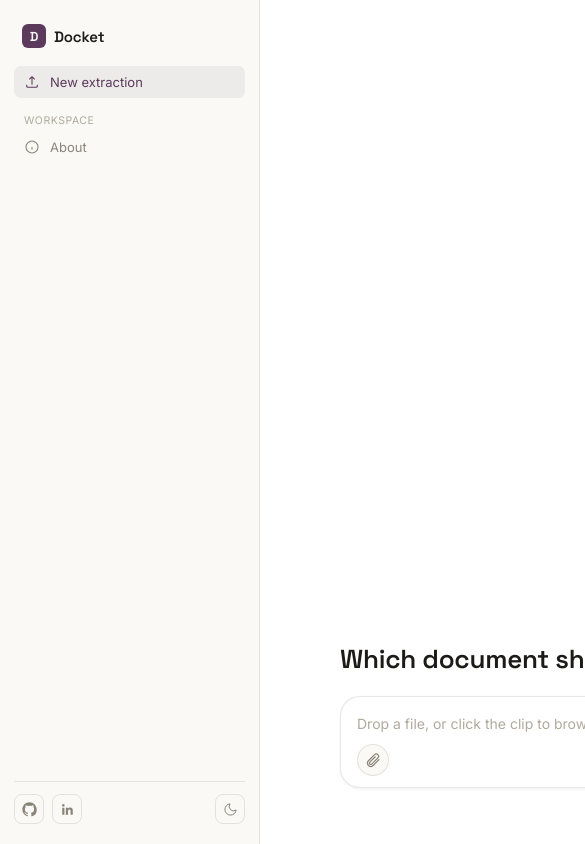
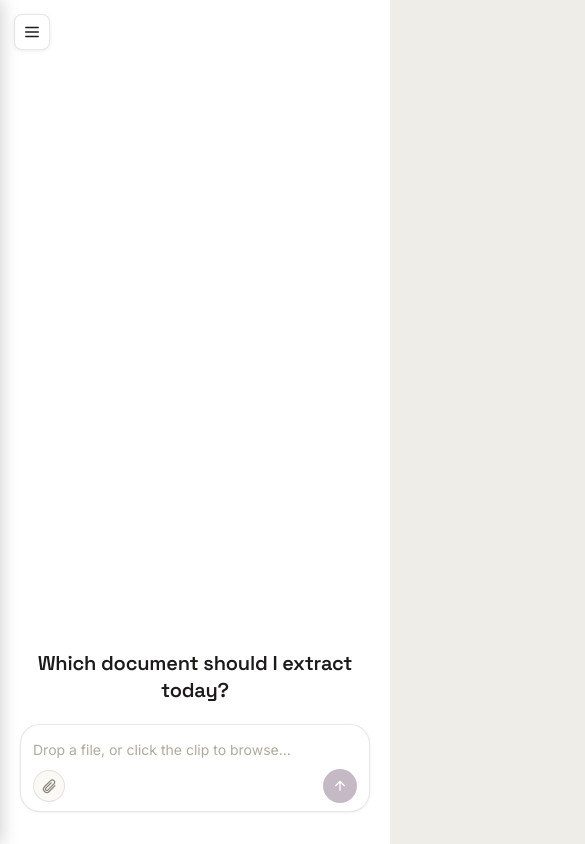
Before and after one commit to imanabshar/docket, a React (Vite) app in the folder docket-ui/: page / in a window 390 px wide. Shown: the top 844 px of the page, 585 px wide, since content can reach past the window. Built offline with nearby package versions, Linux system fonts and the light colour scheme.

Commit message:
feat: add responsiveness to the app

```diff
--- a/docket-ui/src/App.css
+++ b/docket-ui/src/App.css
@@ -785,3 +785,119 @@ body {
   justify-content: center;
   flex-shrink: 0;
 }
+
+/* ===== Responsive ===== */
+
+.hamburger-btn {
+  display: none;
+  position: fixed;
+  top: 14px;
+  left: 14px;
+  z-index: 80;
+  width: 36px;
+  height: 36px;
+  border-radius: 8px;
+  border: 0.5px solid var(--border);
+  background: var(--paper);
+  color: var(--ink);
+  align-items: center;
+  justify-content: center;
+  cursor: pointer;
+  box-shadow: 0 1px 4px rgba(0, 0, 0, 0.08);
+}
+
+.mobile-overlay {
+  display: none;
+}
+
+.sidebar-close-btn {
+  display: none;
+  background: none;
+  border: none;
+  color: var(--muted);
+  cursor: pointer;
+  padding: 4px;
+  margin-left: auto;
+}
+
+@media (max-width: 900px) {
+  .hamburger-btn {
+    display: flex;
+  }
+
+  .sidebar {
+    position: fixed;
+    top: 0;
+    left: 0;
+    z-index: 100;
+    transform: translateX(-100%);
+    transition: transform 0.25s ease;
+    box-shadow: 2px 0 16px rgba(0, 0, 0, 0.18);
+  }
+
+  .sidebar.open {
+    transform: translateX(0);
+  }
+
+  .sidebar-close-btn {
+    display: flex;
+  }
+
+  .mobile-overlay {
+    display: block;
+    position: fixed;
+    inset: 0;
+    background: rgba(0, 0, 0, 0.4);
+    z-index: 90;
+  }
+
+  .upload-view {
+    padding: 0 20px 32px;
+  }
+
+  .result-followup {
+    padding: 12px 20px 20px;
+  }
+
+  .result-scroll {
+    padding: 56px 20px 16px;
+  }
+
+  .about-view {
+    padding: 72px 20px 48px;
+  }
+
+  .hero-heading {
+    font-size: 20px;
+    white-space: normal;
+    line-height: 1.35;
+  }
+
+  .result-body-full {
+    flex-direction: column;
+  }
+
+  .doc-preview {
+    width: 100%;
+    max-width: 280px;
+    margin: 0 auto;
+  }
+
+  .doc-grid {
+    grid-template-columns: 1fr;
+  }
+}
+
+@media (max-width: 480px) {
+  .composer {
+    padding: 12px 12px 8px;
+  }
+
+  .about-title {
+    font-size: 24px;
+  }
+
+  .processing-panel .progress-state {
+    width: 100%;
+  }
+}
--- a/docket-ui/src/App.jsx
+++ b/docket-ui/src/App.jsx
@@ -13,6 +13,7 @@ function App() {
   const [resultFile, setResultFile] = useState(null)
   const [result, setResult] = useState(null)
   const [loading, setLoading] = useState(false)
+  const [navOpen, setNavOpen] = useState(false)
 
   const handleFileChange = (e) => {
     setFile(e.target.files[0])
@@ -44,15 +45,26 @@ function App() {
       handleReset()
     }
     setView(nextView)
+    setNavOpen(false)
   }
 
   return (
     <div className={`app-shell${darkTheme ? ' dark-theme' : ''}`}>
+      <button className="hamburger-btn" onClick={() => setNavOpen(true)} aria-label="Open menu">
+        <svg viewBox="0 0 24 24" width="18" height="18" fill="none" stroke="currentColor" strokeWidth="1.8">
+          <path d="M3 6h18M3 12h18M3 18h18" />
+        </svg>
+      </button>
+
+      {navOpen && <div className="mobile-overlay" onClick={() => setNavOpen(false)} />}
+
       <Sidebar
         darkTheme={darkTheme}
         onToggleTheme={() => setDarkTheme(!darkTheme)}
         activeView={view}
         onNavigate={handleNavigate}
+        isOpen={navOpen}
+        onClose={() => setNavOpen(false)}
       />
       <main className="main-panel">
         {view === 'about' ? (
--- a/docket-ui/src/components/Sidebar.jsx
+++ b/docket-ui/src/components/Sidebar.jsx
@@ -1,9 +1,14 @@
-function Sidebar({ darkTheme, onToggleTheme, activeView, onNavigate }) {
+function Sidebar({ darkTheme, onToggleTheme, activeView, onNavigate, isOpen, onClose }) {
   return (
-    <div className="sidebar">
+    <div className={`sidebar${isOpen ? ' open' : ''}`}>
       <div className="brand">
         <div className="brand-mark">D</div>
         <span className="brand-name">Docket</span>
+        <button className="sidebar-close-btn" onClick={onClose} aria-label="Close menu">
+          <svg viewBox="0 0 24 24" width="16" height="16" fill="none" stroke="currentColor" strokeWidth="1.8">
+            <path d="M18 6L6 18M6 6l12 12" />
+          </svg>
+        </button>
       </div>
 
       <div
```
